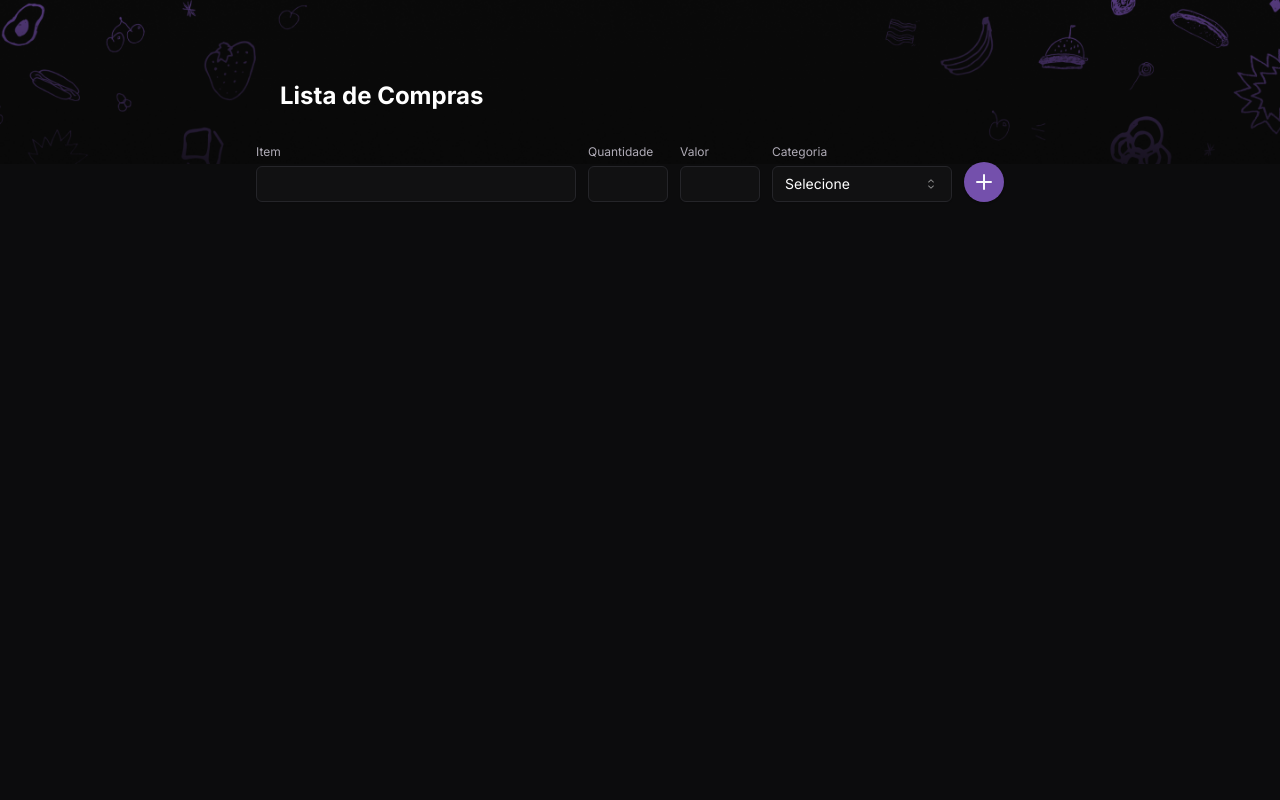
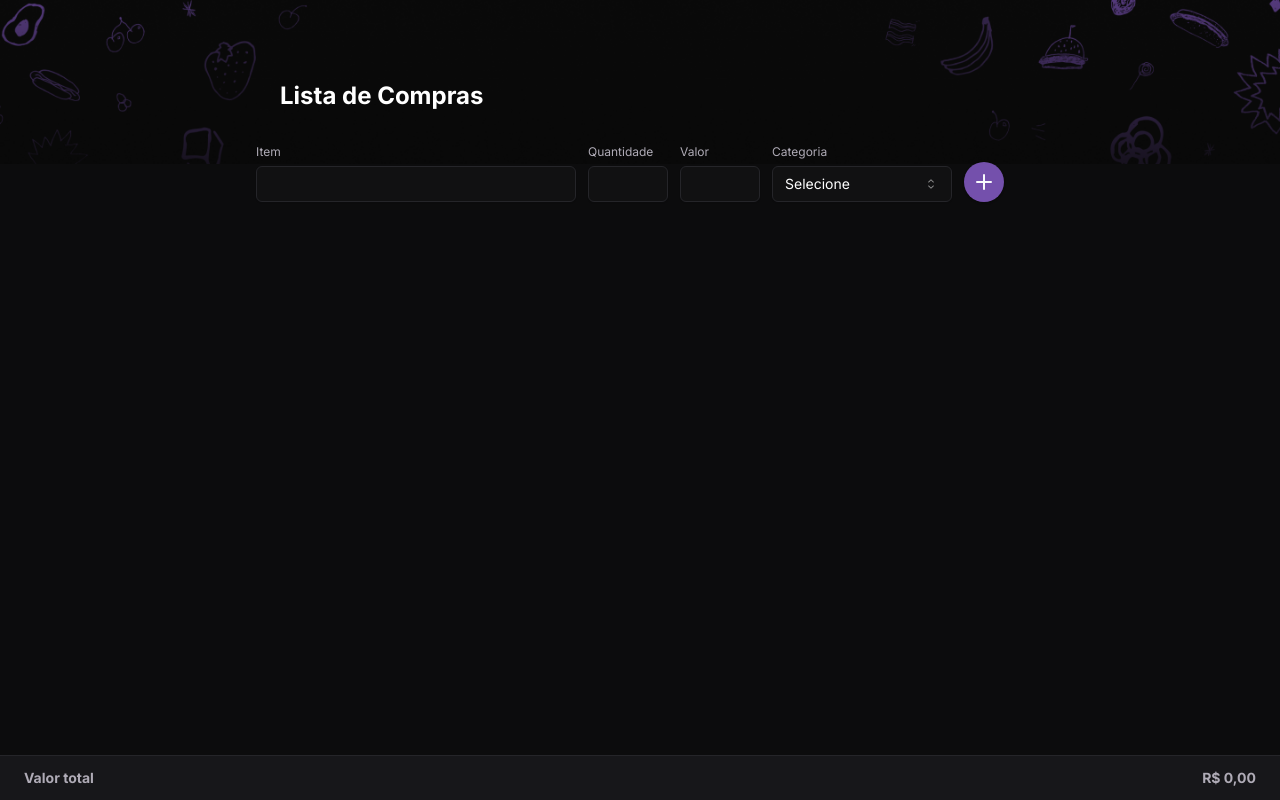
Before and after one commit to betolarbac/Shopping-List, a React (Vite) app: page / in a window 1280 px wide. Built offline with nearby package versions, Linux system fonts and the light colour scheme.

Commit message:
feat: footer e logica de soma criada

```diff
--- a/src/App.tsx
+++ b/src/App.tsx
@@ -1,6 +1,7 @@
 import { ListProvider} from "./context/listContext";
 import { Header } from "./components/header";
 import { List } from "./components/list/list";
+import { Footer } from "./components/footer/footer";
 
 export function App() {
 
@@ -9,6 +10,7 @@ export function App() {
       <ListProvider>
         <Header />
         <List />
+       <Footer />
       </ListProvider>
     </>
   );
--- /dev/null
+++ b/src/components/footer/footer.tsx
@@ -0,0 +1,26 @@
+import { useList } from "@/context/listContext";
+
+export function Footer() {
+  const { list } = useList();
+
+  const formatCurrency = (value: number) => {
+    return value.toLocaleString("pt-BR", {
+      style: "currency",
+      currency: "BRL",
+    });
+  };
+
+  const calculateTotal = () => {
+    let total = 0;
+    for (let item of list) {
+      total += item.price * item.amount;
+    }
+    return formatCurrency(total);
+  };
+  return (
+    <footer className="fixed flex justify-between w-full bottom-0 bg-[#17171A] py-3 px-6 border-[#252529] border-solid border-t ">
+      <h2 className="font-bold text-sm text-[#AFABB6] ">Valor total</h2>
+      <h3 className="font-bold text-sm text-[#AFABB6] ">{calculateTotal()}</h3>
+    </footer>
+  );
+}
--- a/src/components/header/index.tsx
+++ b/src/components/header/index.tsx
@@ -174,6 +174,9 @@ export function Header() {
                               <SelectItem value="Bebida">
                               Bebida
                               </SelectItem>
+                              <SelectItem value="Geral">
+                                Geral
+                              </SelectItem>
                             </SelectGroup>
                           </SelectContent>
                         </Select>
--- a/src/components/list/list.tsx
+++ b/src/components/list/list.tsx
@@ -9,6 +9,7 @@ export function List() {
       currency: "BRL",
     });
   };
+
 
   return (
     <>
@@ -29,7 +30,7 @@ export function List() {
                   {lists.amount} unidades
                 </p>
                 <p className="flex text-[#AFABB6] text-xs">
-                  {formatCurrency(lists.price)}
+                  {formatCurrency(lists.price * lists.amount)}
                 </p>
               </div>
             </div>
```
